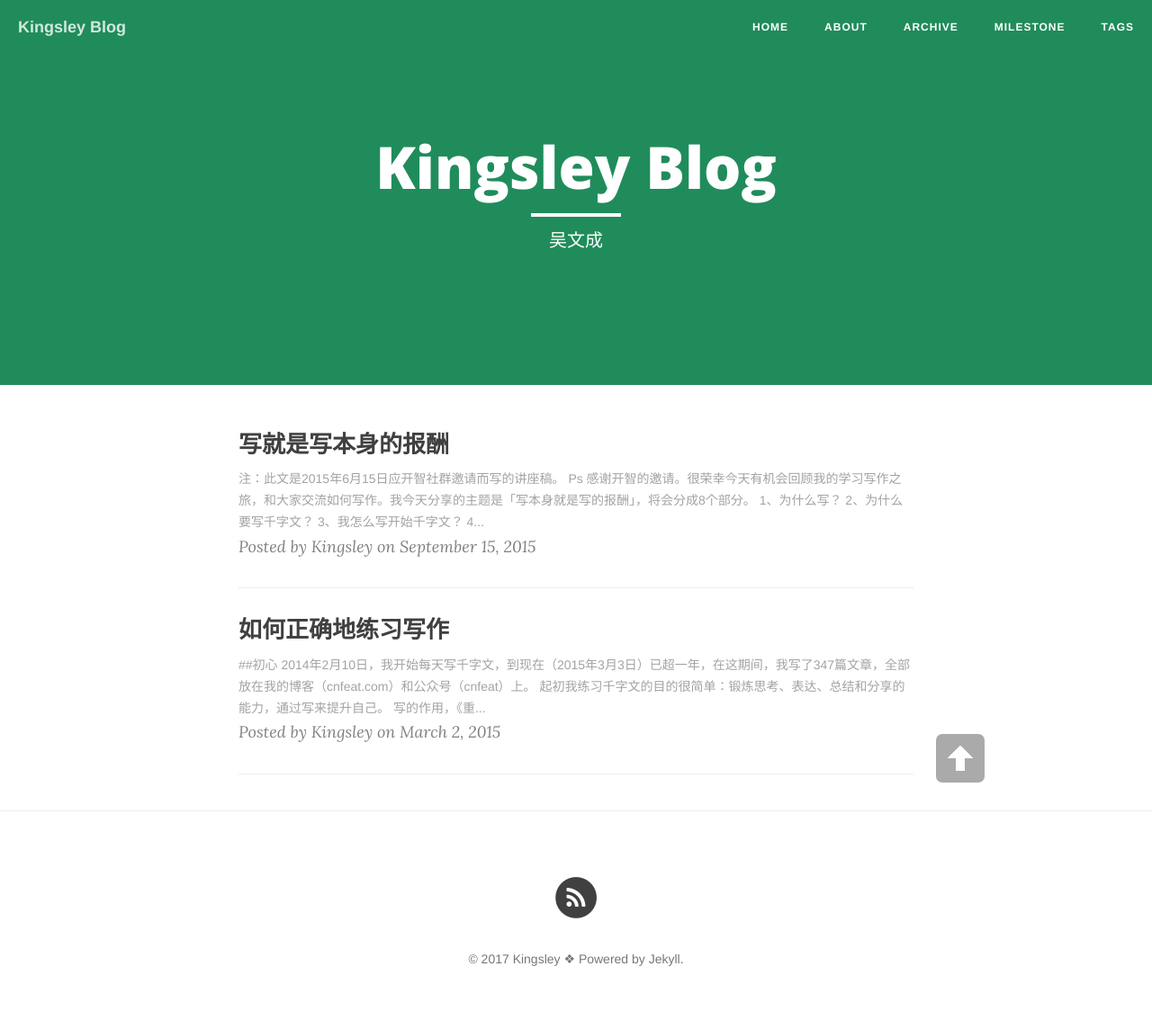
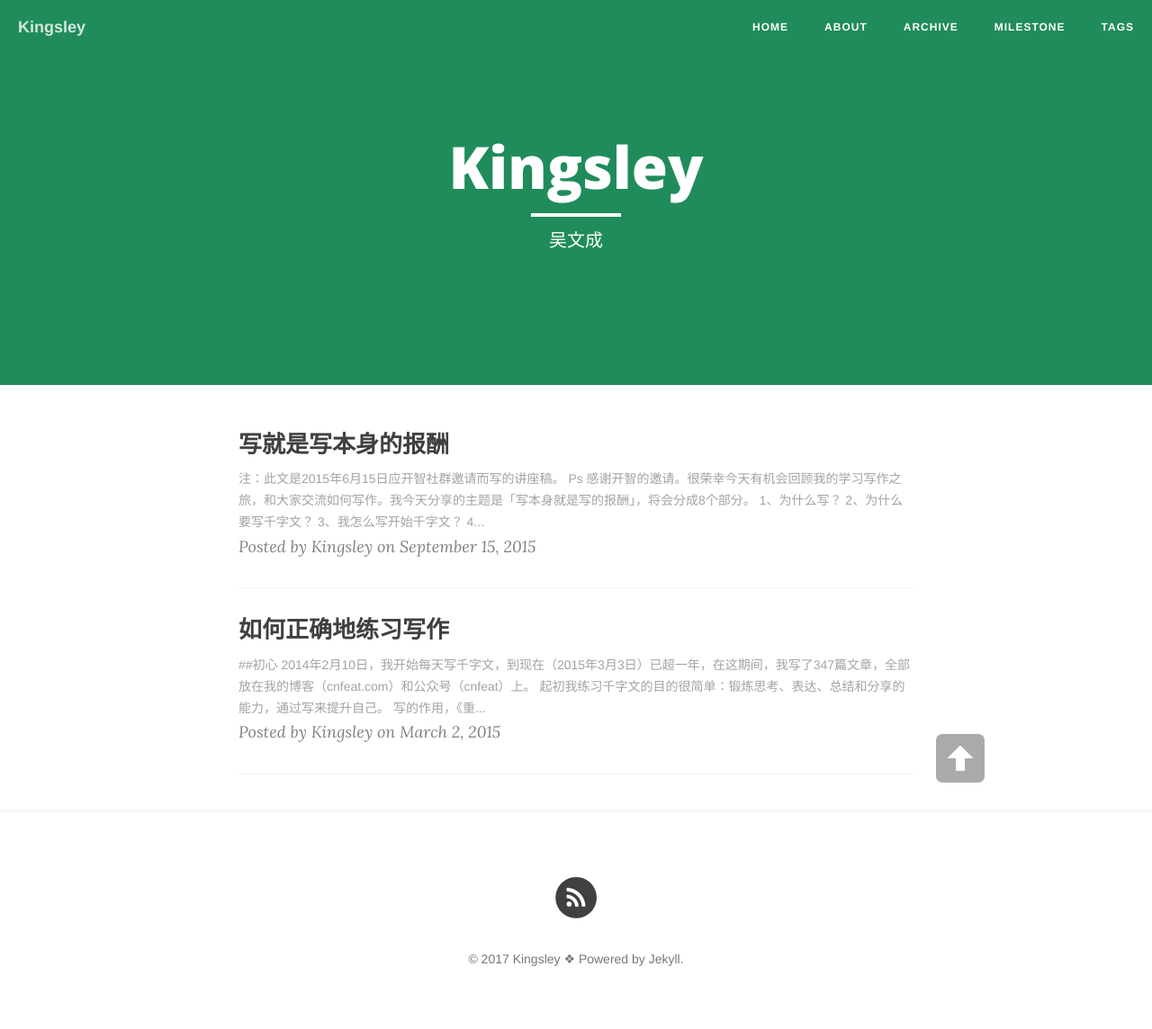
Before and after one commit to KingsleyWu/Kingsley.github.io, a Jekyll site: the page built from index.html, in a window 1280 px wide. Shown: the whole page at 90% size. Built offline with Jekyll 4.4.1, drawn with Linux system fonts in a browser that asks for light colours; nearby versions of some CDN libraries; the list of posts is cut into pages by our own code.

Commit message:
Update _config.yml

```diff
--- a/_config.yml
+++ b/_config.yml
@@ -1,5 +1,5 @@
 # Site settings #站点信息
-title: Kingsley Blog #标题
+title: Kingsley #标题
 #subtitle:  #副标题
 header-img: "img/green.jpg"
 tagline: "cn"
```
